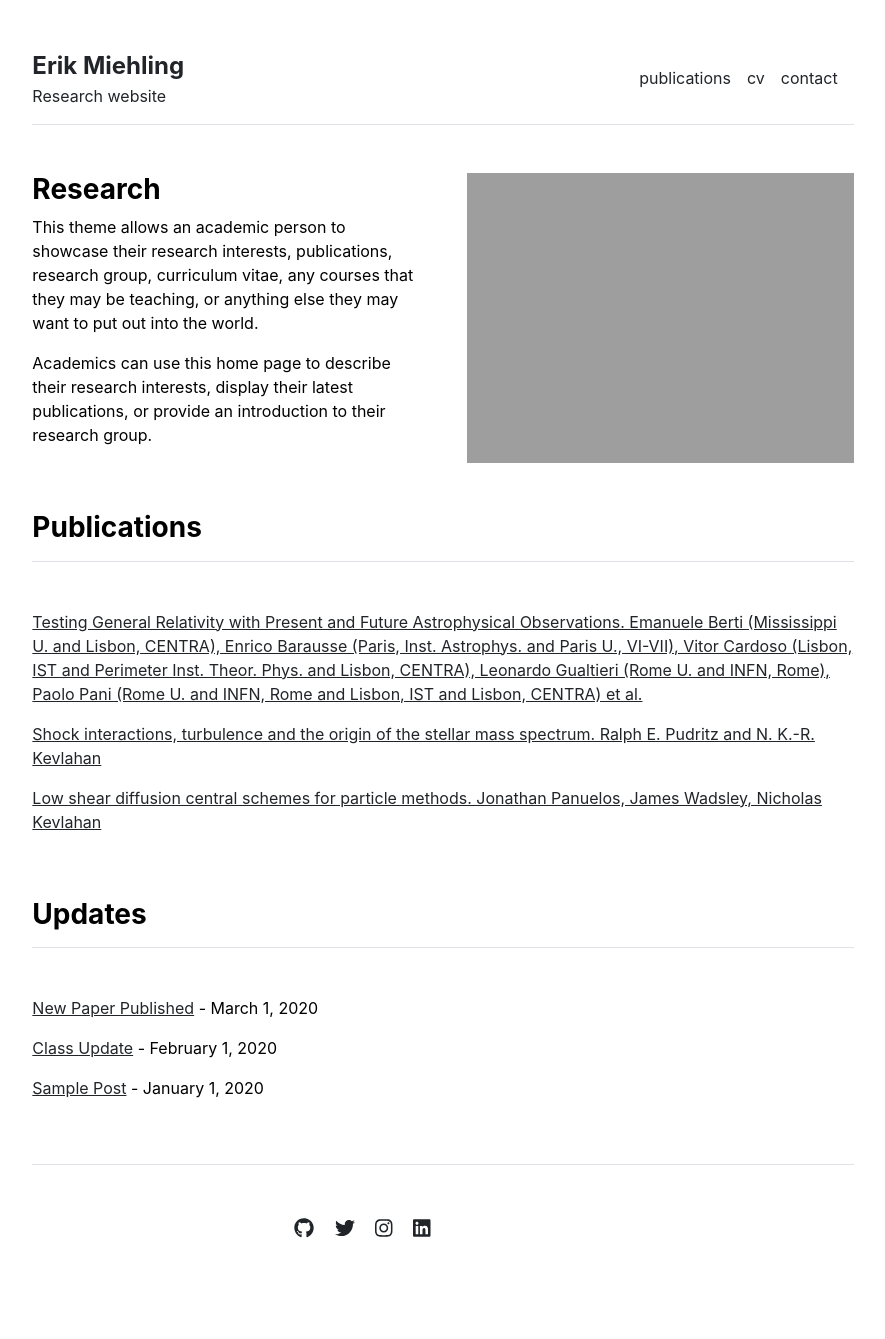
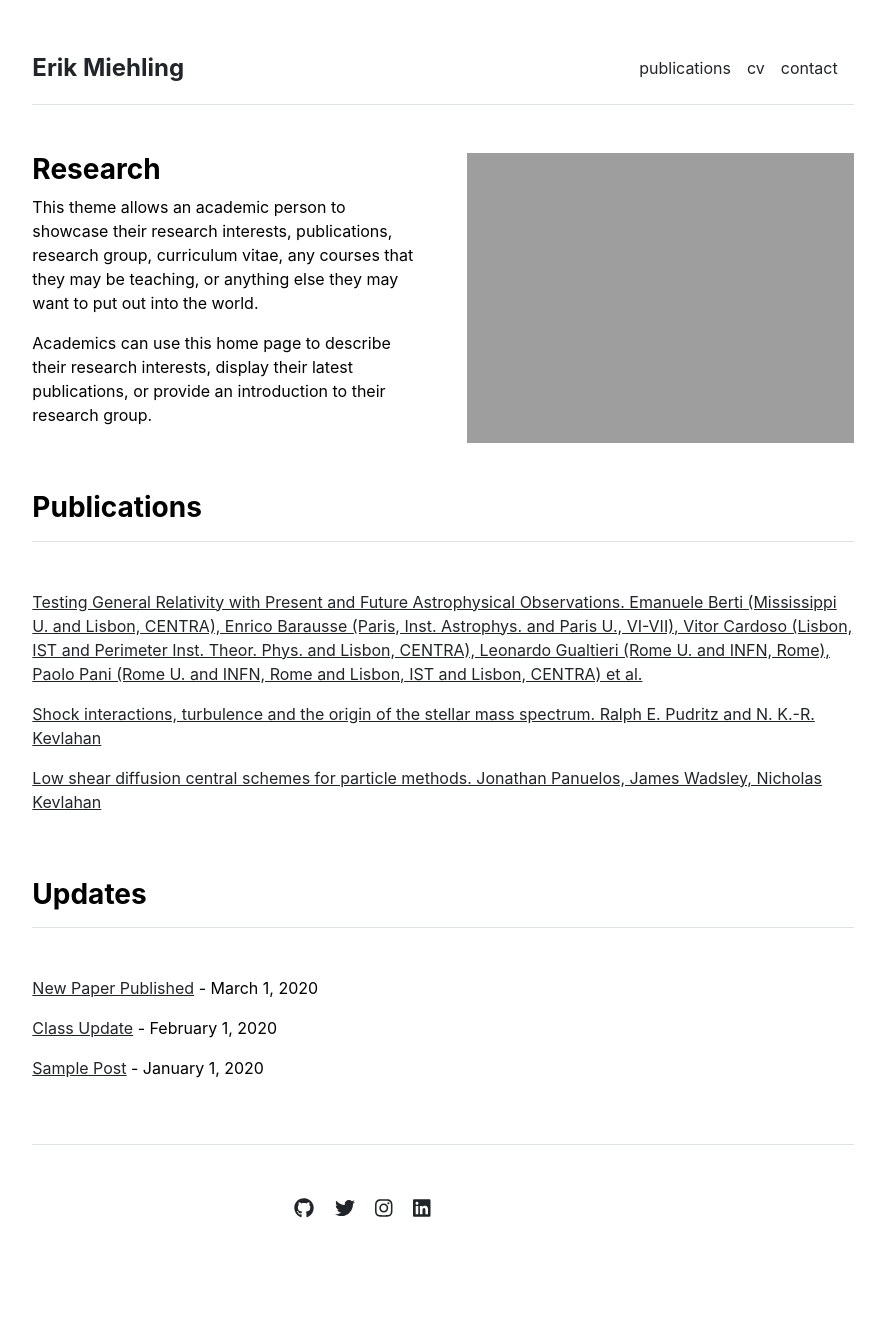
Before and after one commit to emiehling/emiehling.github.io, a Jekyll site: the page built from index.md, in a window 1280 px wide. Shown: the whole page, without its empty margins (197-1082 px from the left). Built offline with Jekyll 4.4.1, drawn with Linux system fonts in a browser that asks for light colours.

Commit message:
Update _config.yml

```diff
--- a/_config.yml
+++ b/_config.yml
@@ -1,4 +1,4 @@
 url: "emiehling.github.io" # the base hostname & protocol for your site, e.g. http://example.com
 baseurl: "emiehling.github.io" # the subpath of your site, e.g. /blog
 title: "Erik Miehling" # the name of your site, e.g. ACME Corp.
-description: "Research website"
+description: ""
```
